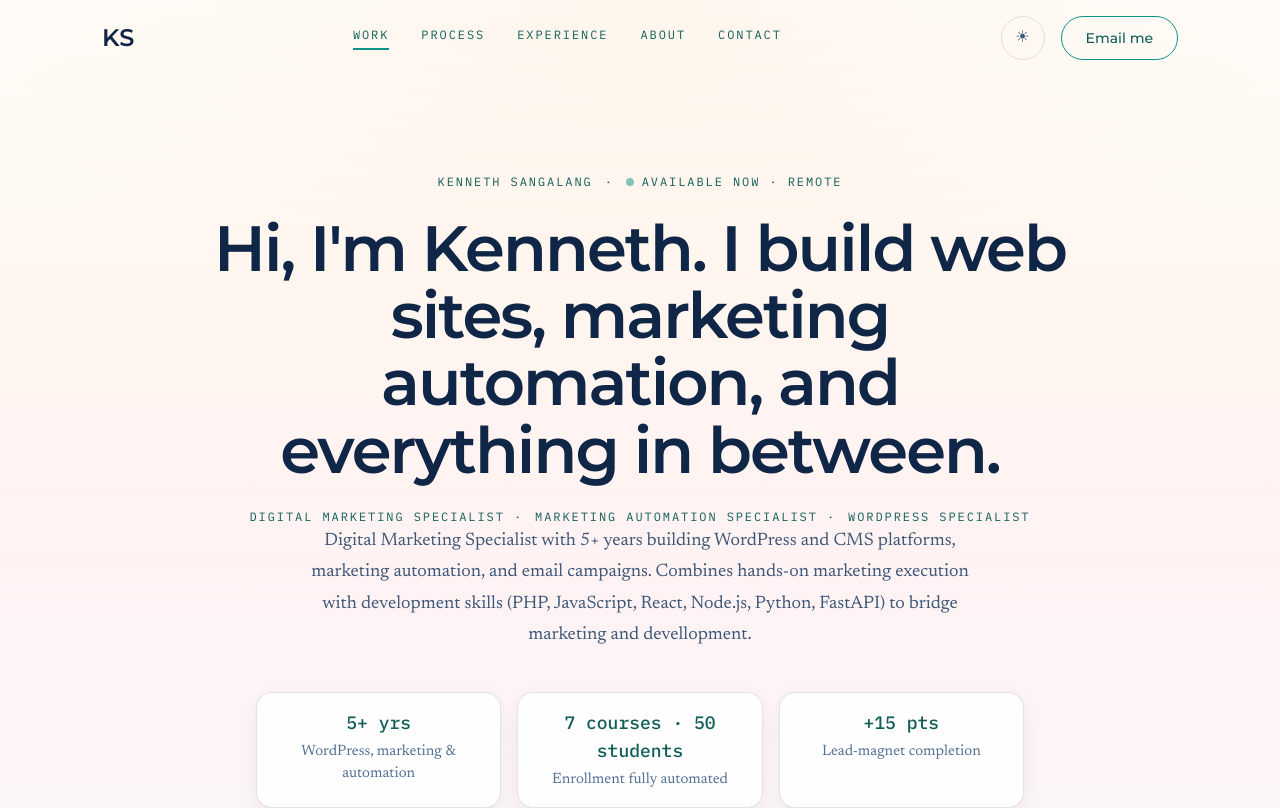
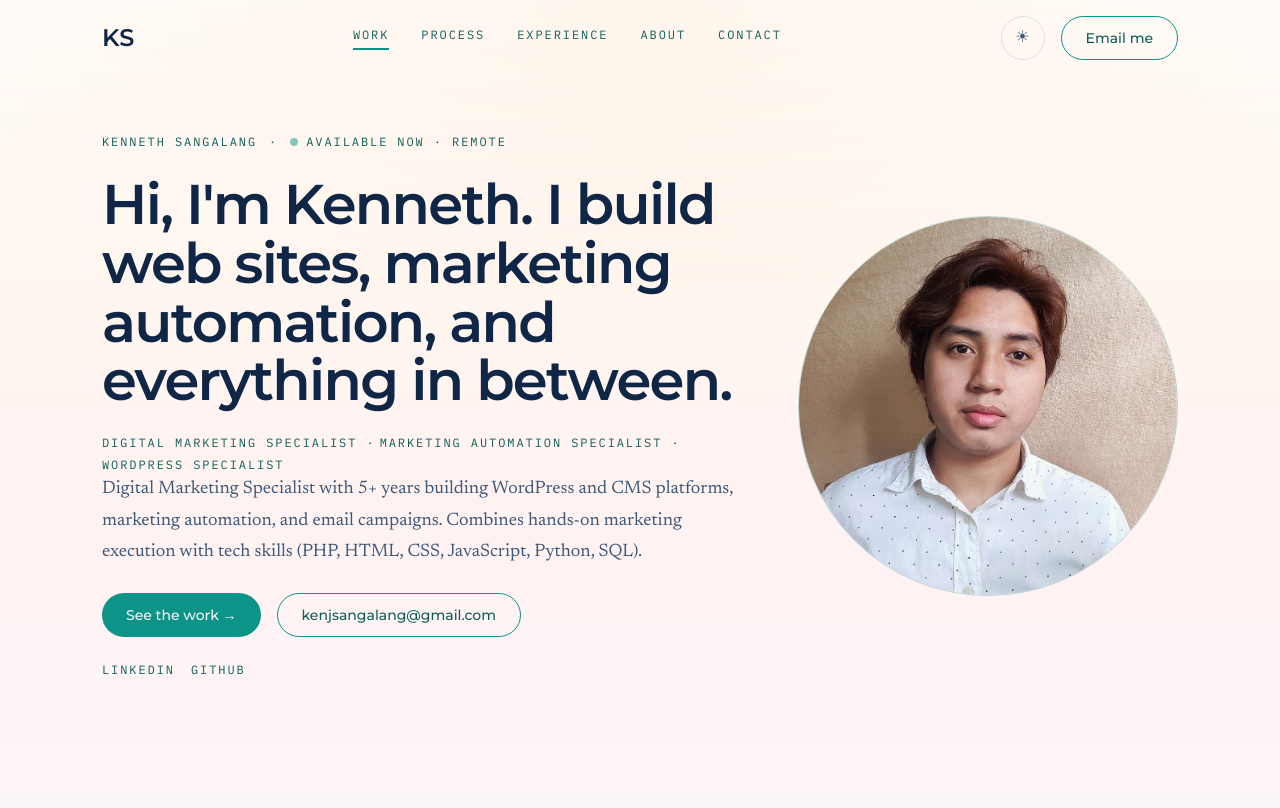
Before and after one commit to ken-turtle-learner/Kenneth-Sangalang-Portfolio, a Next.js app: page / in a window 1280 px wide. Shown: the top 808 px of the page. Built offline with nearby package versions, Linux system fonts and the light colour scheme.

Commit message:
changed profile summary and some global css values

```diff
--- a/app/globals.css
+++ b/app/globals.css
@@ -181,9 +181,18 @@ h4,
 /* .type-display is sized for short, punchy strings — a two-word name, "Let's
    talk." At 5.5rem a full sentence becomes unreadable, so the hero headline
    (which is now a complete sentence, not the name) steps the ceiling down and
-   opens the leading back up. Pair it with a max-w-[20ch] on the element. */
+   opens the leading back up. Pair it with a max-w-[20ch] on the element.
+
+   3.5rem is the floor for this ceiling, not an arbitrary pick: .type-h2 caps
+   at 3rem, so this leaves an 8px step keeping the hero ranked above section
+   headings. Drop it further and that hierarchy flattens. The 2.25rem lower
+   bound is deliberately left where it is — on mobile the clamp already sits
+   on its floor, so only the ceiling and the vw term affect desktop.
+
+   Only the hero h1 uses this modifier; the shared .type-display base above
+   is what four other headings render at, so retune here, never there. */
 .type-display--sentence {
-  font-size: clamp(2.25rem, 5.5vw, 4rem);
+  font-size: clamp(2.25rem, 5vw, 3.5rem);
   line-height: 1.05;
 }
 
--- a/components/Hero.tsx
+++ b/components/Hero.tsx
@@ -1,38 +1,36 @@
+import Image from "next/image";
 import Button from "@/components/Button";
 import Reveal from "@/components/Reveal";
-import StatPill from "@/components/StatPill";
 import { profile } from "@/content/profile";
 
-// One proof figure per targeted role, so the row reads across WordPress,
-// automation, and lifecycle work instead of stacking three variations of the
-// same email result. Every value is quoted from content/case-studies.ts
-// (course-platform-api's headlineMetric, so-tool-reengagement's
-// beforeAfterResults) or the resume — nothing here is computed or rounded.
-//
-// The 50.78% open rate is deliberately absent: it's the single strongest
-// number on the site, but putting it above the fold is what made the whole
-// portfolio read as an email specialist's. It leads its own work block instead.
-const HERO_STATS = [
-  { value: "5+ yrs", label: "WordPress, marketing & automation" },
-  { value: "7 courses · 50 students", label: "Enrollment fully automated" },
-  { value: "+15 pts", label: "Lead-magnet completion" },
-];
-
-// Above-the-fold intro: a centered single column that leads with what Kenneth
-// does rather than with his name, which drops to the eyebrow. Server Component
-// — every piece of motion here (the reveal stagger, the availability dot's
+// Above-the-fold intro: a two-column split that leads with what Kenneth does
+// rather than with his name, which drops to the eyebrow. Server Component —
+// every piece of motion here (the reveal stagger, the availability dot's
 // pulse) is CSS or the client Reveal wrapper, so Hero needs no client state.
 //
-// There is no portrait here any more; it moved to About. That makes the h1 the
-// LCP element, which is the reason nothing in this file preloads an image.
+// The portrait sits beside the copy on md+ and stacks above it on mobile.
+// That makes it the strongest LCP candidate on desktop, which is why it's the
+// one image in the app carrying `preload` (Next 16's replacement for the
+// deprecated `priority`). The same photo also appears in About; see the note
+// there for why that copy deliberately does not preload.
+//
+// The section's pt-* runs tighter than its pb-*: SiteHeader is `sticky top-0`
+// rather than fixed, so it stays in normal flow and already pushes this
+// section down by its own height. Nothing else adds vertical space above —
+// layout.tsx, page.tsx and body contribute none — which makes this padding
+// the only gap between the header and the eyebrow.
 export default function Hero() {
   return (
     <section
       aria-labelledby="hero-heading"
-      className="mx-auto w-full max-w-(--container-page) px-6 pt-16 pb-20 text-center md:px-8 md:pt-24 md:pb-32"
+      className="mx-auto grid w-full max-w-(--container-page) gap-10 px-6 pt-10 pb-20 text-center md:grid-cols-[1fr_auto] md:items-center md:px-8 md:pt-14 md:pb-32 md:text-left"
     >
+      {/* Every centering utility below is paired with an md: counterpart: the
+          mobile stack stays centered under the portrait, while the desktop
+          column goes flush-left against it. */}
+      <div className="order-2 md:order-1">
         <Reveal index={0}>
-        <p className="type-label flex flex-wrap items-center justify-center gap-x-3 gap-y-2">
+          <p className="type-label flex flex-wrap items-center justify-center gap-x-3 gap-y-2 md:justify-start">
             {profile.name}
             <span aria-hidden="true">·</span>
             {/* The pulsing dot is pure CSS (animate-pulse), which the
@@ -47,16 +45,18 @@ export default function Hero() {
 
         <Reveal index={1}>
           {/* max-w-[20ch] pairs with .type-display--sentence: the modifier drops
-            the ceiling from 5.5rem to 4rem, and the measure keeps the line
+              the ceiling from 5.5rem to 3.5rem, and the measure keeps the line
               breaks deliberate rather than letting a full sentence run the
-            container's width. */}
-        <h1 id="hero-heading" className="type-display type-display--sentence mx-auto mt-6 max-w-[20ch]">
+              column's width. The measure needs no adjustment when the type
+              resizes — ch is relative to font-size, so 20ch stays 20
+              characters at any ceiling. */}
+          <h1 id="hero-heading" className="type-display type-display--sentence mx-auto mt-6 max-w-[20ch] md:mx-0">
             {profile.tagline}
           </h1>
         </Reveal>
 
         <Reveal index={2}>
-        <p className="type-label mt-6 flex flex-wrap justify-center gap-x-3 gap-y-1 text-text-muted">
+          <p className="type-label mt-6 flex flex-wrap justify-center gap-x-1 gap-y-1 text-text-muted md:justify-start">
             {profile.titles.map((title, index) => (
               <span key={title}>
                 {title}
@@ -72,25 +72,19 @@ export default function Hero() {
               the class order. Constraining the wrapper instead of the element
               sidesteps that fight entirely — 68ch simply never binds because
               the parent is already narrower. */}
-        <div className="mx-auto max-w-2xl">
+          <div className="mx-auto max-w-2xl md:mx-0">
             <p className="type-body">{profile.heroSubline}</p>
           </div>
         </Reveal>
 
-      <Reveal index={4} className="mx-auto mt-10 grid max-w-3xl gap-4 sm:grid-cols-3">
-        {HERO_STATS.map((stat) => (
-          <StatPill key={stat.value} value={stat.value} label={stat.label} />
-        ))}
-      </Reveal>
-
-      <Reveal index={5} className="mt-10 flex flex-wrap items-center justify-center gap-4">
+        <Reveal index={4} className="mt-6 flex flex-wrap items-center justify-center gap-4 md:justify-start">
           <Button href="#work">See the work →</Button>
           <Button href={`mailto:${profile.email}`} variant="ghost">
             {profile.email}
           </Button>
         </Reveal>
 
-      <Reveal index={6} className="mt-6 flex justify-center gap-4">
+        <Reveal index={5} className="mt-6 flex justify-center gap-4 md:justify-start">
           <a href={profile.socials.linkedin} className="type-label hover:text-accent-text">
             LinkedIn
           </a>
@@ -98,6 +92,24 @@ export default function Hero() {
             GitHub
           </a>
         </Reveal>
+      </div>
+
+      {/* index={0} rather than pairing with the h1: order-1 puts this first on
+          screen at mobile widths, so it should lead the 60ms reveal stagger
+          instead of trailing the eyebrow. Explicit width/height match the
+          desktop render at 1x (h-95 = 23.75rem = 380px) and let Next's srcset
+          cover 2x, while reserving the box so the load causes no layout shift. */}
+      <Reveal index={0} className="order-1 flex justify-center md:order-2 md:justify-end">
+        <Image
+          src="/kenneth-sangalang.jpg"
+          alt="Portrait of Kenneth Sangalang"
+          width={380}
+          height={380}
+          preload
+          quality={75}
+          className="h-45 w-45 rounded-full border border-accent/30 object-cover md:h-95 md:w-95 md:rounded-16xl"
+        />
+      </Reveal>
     </section>
   );
 }
--- a/components/StatPill.tsx
+++ /dev/null
@@ -1,19 +0,0 @@
-type StatPillProps = {
-  value: string;
-  label: string;
-};
-
-// One proof figure in the hero row. Deliberately renders a static string
-// rather than reusing components/StatCounter: two of the three hero values
-// aren't single numbers ("7 courses · 50 students", "5+ yrs"), and three
-// simultaneous count-ups directly under the headline would compete with it
-// for attention rather than support it. StatCounter still animates inside
-// BenchmarkPanel, where a single number really is the point.
-export default function StatPill({ value, label }: StatPillProps) {
-  return (
-    <div className="rounded-2xl border border-border bg-surface px-5 py-4 shadow-(--shadow-card)">
-      <p className="font-mono text-lg font-medium tabular-nums text-accent-text">{value}</p>
-      <p className="type-small mt-1">{label}</p>
-    </div>
-  );
-}
--- a/content/profile.ts
+++ b/content/profile.ts
@@ -16,9 +16,9 @@ export const profile = {
   // head, so the opening lines read across all three roles instead of
   // positioning Kenneth as an email specialist who also does other things.
   heroSubline:
-    "Digital Marketing Specialist with 5+ years building WordPress and CMS platforms, marketing automation, and email campaigns. Combines hands-on marketing execution with development skills (PHP, JavaScript, React, Node.js, Python, FastAPI) to bridge marketing and devellopment.",
+    "Digital Marketing Specialist with 5+ years building WordPress and CMS platforms, marketing automation, and email campaigns. Combines hands-on marketing execution with tech skills (PHP, HTML, CSS, JavaScript, Python, SQL).",
   summary:
-    "Digital Marketing Specialist with 5+ years building WordPress and CMS platforms, marketing automation, and email campaigns. Combines hands-on marketing execution with development skills (PHP, JavaScript, React, Node.js, Python, FastAPI) to bridge marketing and devellopment.",
+    "Digital Marketing Specialist with 5+ years building WordPress and CMS platforms, marketing automation, and email campaigns. Combines hands-on marketing execution with tech skills (PHP, HTML, CSS, JavaScript, Python, SQL).",
   // The About narrative, in Kenneth's own first-person voice. Split into
   // paragraphs here rather than as one string so About.tsx can space them
   // without parsing on newlines.
```
Also changed, not shown: components/About.tsx (+4 -4 lines). Lines whose indentation alone changed are shown as unchanged.
